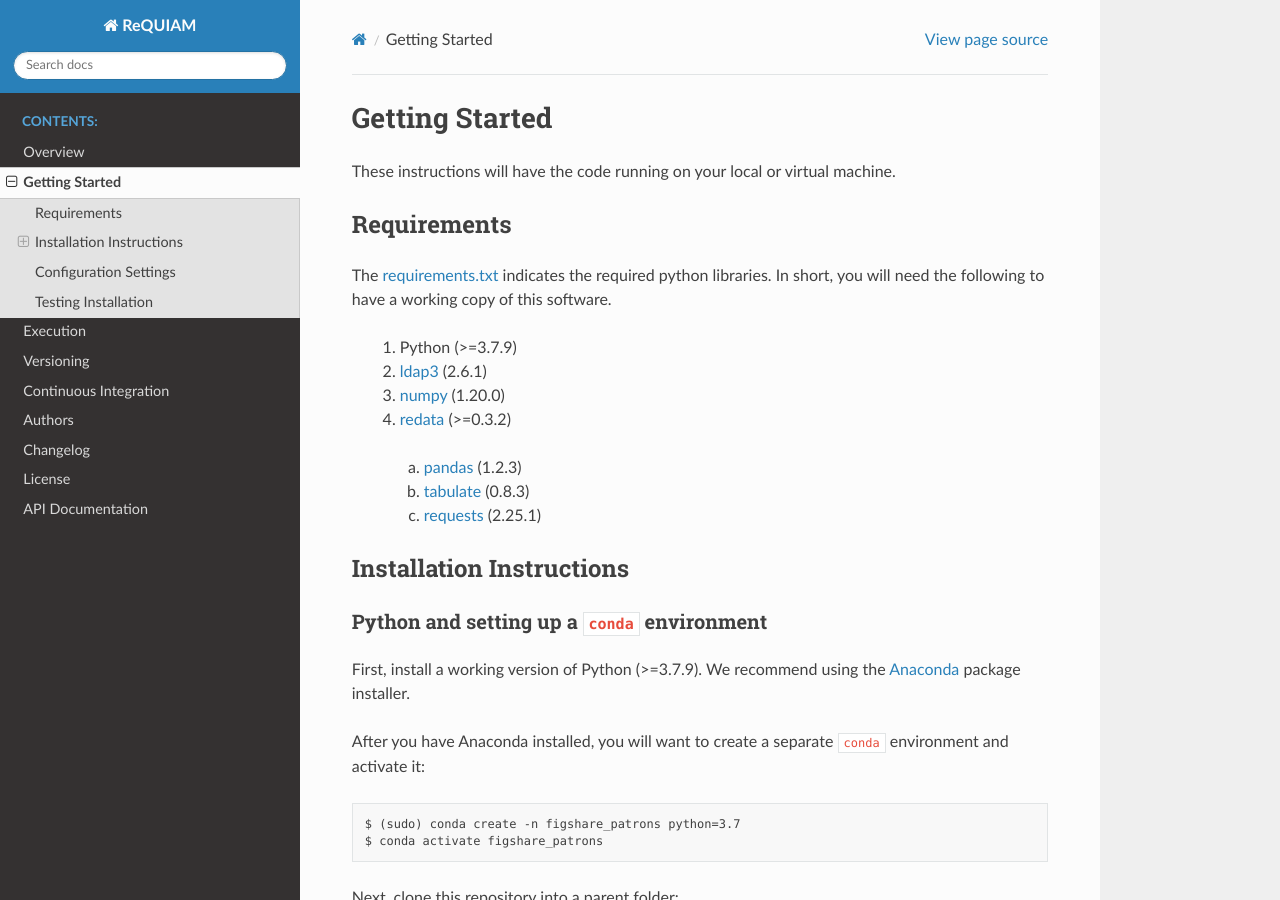
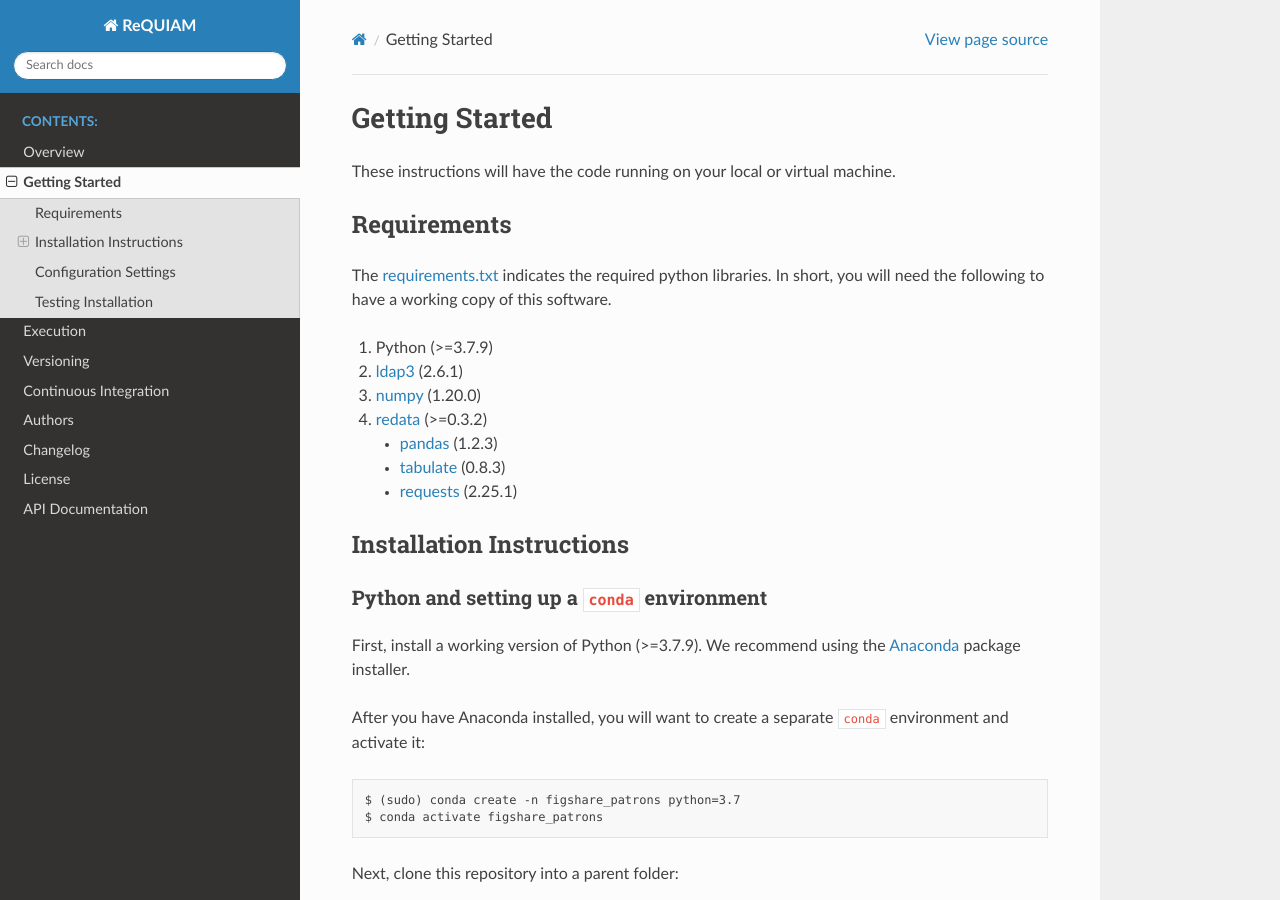
Before and after one commit to UAL-RE/ReQUIAM, a Sphinx documentation site: the page built from docs/source/getting_started.rst, in a window 1280 px wide and 900 px high. Built offline with Sphinx 7.4.7 and the Read the Docs theme 2.0.0, drawn with Linux system fonts in a browser that asks for light colours.

Commit message:
Minor fix for enumerated list

```diff
--- a/docs/source/getting_started.rst
+++ b/docs/source/getting_started.rst
@@ -10,13 +10,15 @@ Requirements
 The :repo-main-file:`requirements.txt <requirements.txt>` indicates the required python
 libraries. In short, you will need the following to have a working copy of
 this software.
- 1. Python (>=3.7.9)
- 2. `ldap3`_ (2.6.1)
- 3. `numpy`_ (1.20.0)
- 4. :ual-re:`redata <redata-commons>` (>=0.3.2)
-   a. `pandas`_ (1.2.3)
-   b. `tabulate`_ (0.8.3)
-   c. `requests`_ (2.25.1)
+
+1. Python (>=3.7.9)
+2. `ldap3`_ (2.6.1)
+3. `numpy`_ (1.20.0)
+4. :ual-re:`redata <redata-commons>` (>=0.3.2)
+
+   * `pandas`_ (1.2.3)
+   * `tabulate`_ (0.8.3)
+   * `requests`_ (2.25.1)
 
 
 Installation Instructions
```
